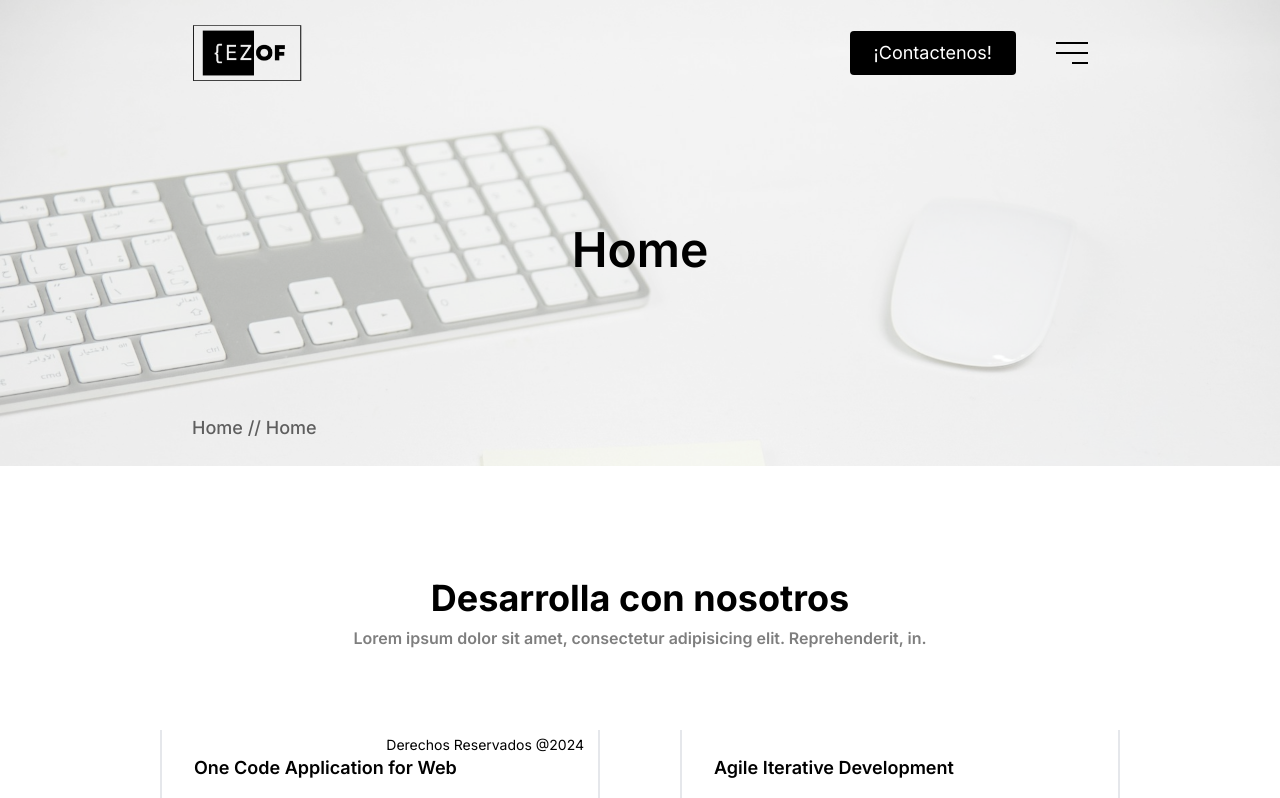
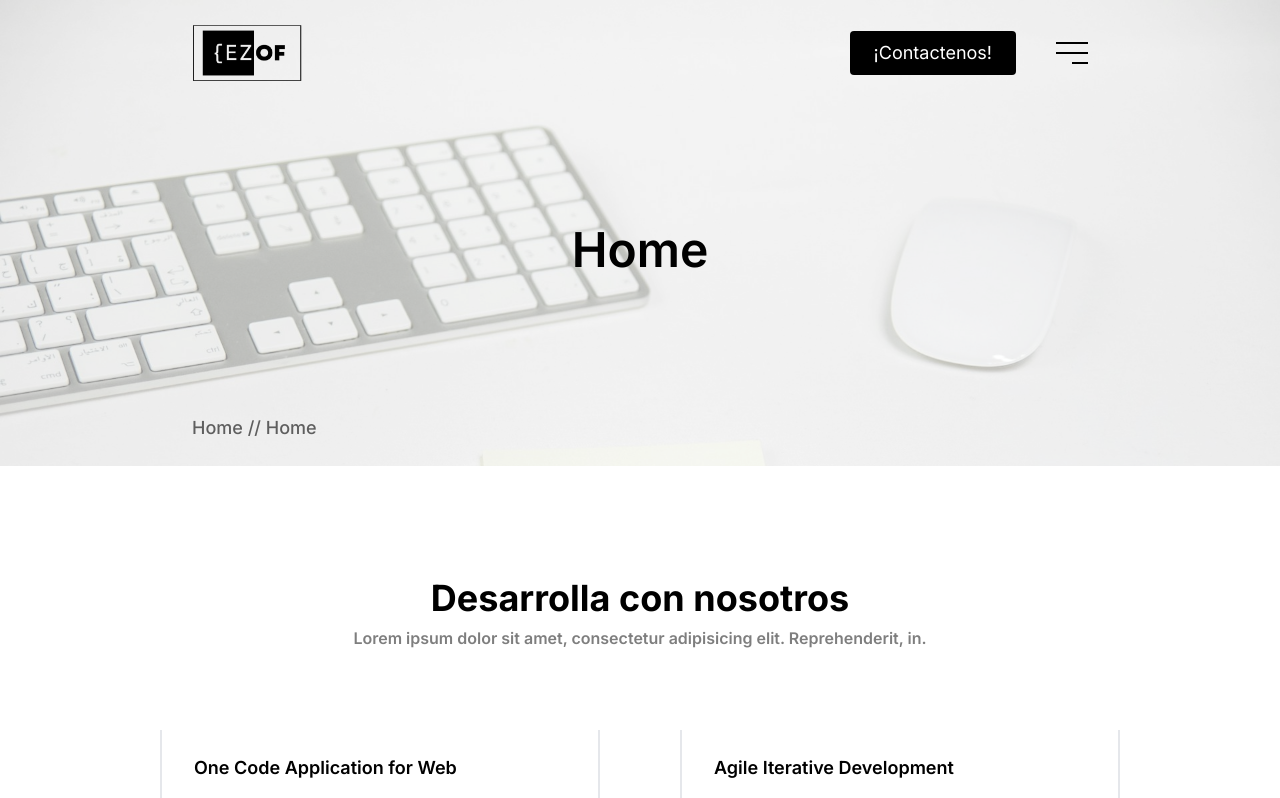
Before and after one commit to Ezfran/ezoft-v2, a Next.js app: page / in a window 1280 px wide. Shown: the top 798 px of the page. Built offline with nearby package versions, Linux system fonts and the light colour scheme.

Commit message:
last fix navbar

```diff
--- a/src/components/header.js
+++ b/src/components/header.js
@@ -87,7 +87,7 @@ export default function Header() {
             </button>
           </div>
         </ul>
-        <footer className="absolute bottom-0 left-0 flex justify-between w-full py-8 px-10 items-center text-center sm:flex-row flex-col gap-y-4">
+        <footer className={isActive ? "absolute bottom-0 left-0 flex justify-between w-full py-8 px-10 items-center text-center sm:flex-row flex-col gap-y-4" : "hidden"}>
           <div>
             <Image
               src='/ezoft-white.png'
```
